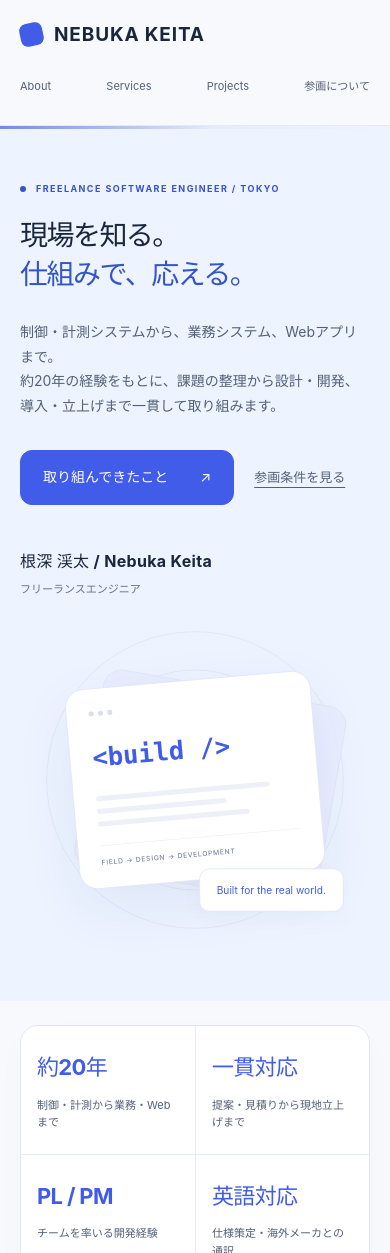
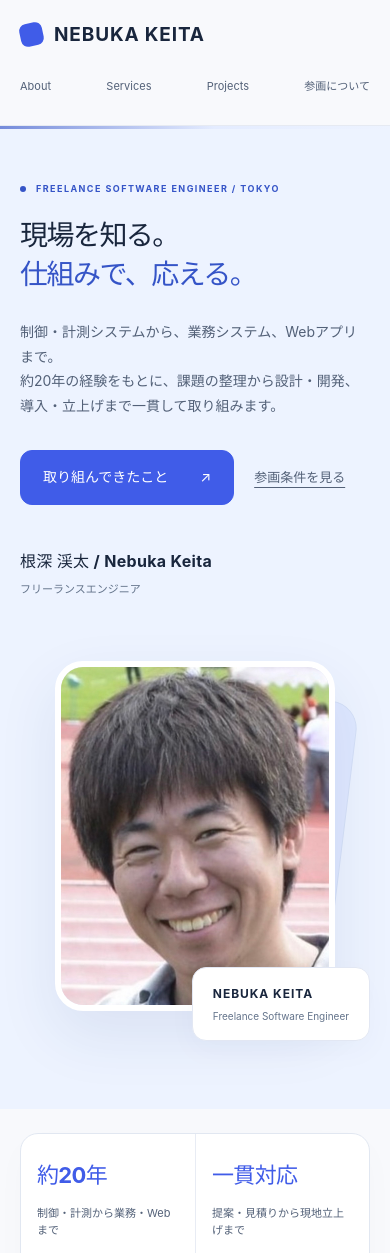
Before and after one commit to nebuka-radix/homepage, a Vue app: page / in a window 390 px wide. Shown: the top 1253 px of the page. Built offline with nearby package versions, Linux system fonts and the light colour scheme.

Commit message:
ヒーローにプロフィール写真の表示領域を追加

```diff
--- a/src/App.vue
+++ b/src/App.vue
@@ -1,4 +1,5 @@
 <script setup lang="ts">
+import { ref as createPhotoRef } from 'vue'
 import { useSceneColors } from './composables/useSceneColors'
 import { usePageAnimations } from './composables/usePageAnimations'
 const year = new Date().getFullYear()
@@ -265,6 +266,9 @@ const principles = [
 usePageAnimations()
 
 useSceneColors()
+
+const profilePhotoFailed = createPhotoRef(false)
+const profilePhotoUrl = `${import.meta.env.BASE_URL}images/profile.jpg`
 </script>
 
 <template>
@@ -312,21 +316,40 @@ useSceneColors()
           </div>
         </div>
 
-        <div class="hero-art" aria-hidden="true">
-          <div class="art-orbit orbit-one"></div>
-          <div class="art-orbit orbit-two"></div>
-          <div class="art-card art-card-back"></div>
-          <div class="art-card art-card-front">
-            <div class="art-dots"><i></i><i></i><i></i></div>
-            <div class="art-code">&lt;build /&gt;</div>
-            <div class="art-line line-long"></div>
-            <div class="art-line line-medium"></div>
-            <div class="art-line line-short"></div>
-            <div class="art-divider"></div>
-            <div class="art-caption">FIELD → DESIGN → DEVELOPMENT</div>
+
+        <!-- profile-photo:start -->
+        <div class="hero-art portrait-area">
+          <div class="art-card-back portrait-backdrop" aria-hidden="true"></div>
+
+          <figure class="art-card-front portrait-frame">
+            <img
+              v-if="!profilePhotoFailed"
+              class="profile-photo"
+              :src="profilePhotoUrl"
+              alt="根深 渓太のプロフィール写真"
+              width="720"
+              height="900"
+              fetchpriority="high"
+              decoding="async"
+              @error="profilePhotoFailed = true"
+            />
+            <div
+              v-else
+              class="portrait-fallback"
+              role="img"
+              aria-label="NEBUKA KEITAのイニシャル"
+            >
+              <span>NK</span>
+              <small>NEBUKA KEITA</small>
+            </div>
+          </figure>
+
+          <div class="art-label portrait-label">
+            <span class="portrait-label-name">NEBUKA KEITA</span>
+            <span>Freelance Software Engineer</span>
           </div>
-          <div class="art-label">Built for the real world.</div>
         </div>
+        <!-- profile-photo:end -->
 
         </div>
       </section>
--- a/src/styles/main.css
+++ b/src/styles/main.css
@@ -1117,3 +1117,127 @@ h3,
 }
 
 /* site-brand-name:end */
+
+/* profile-photo:start */
+
+.hero-art.portrait-area {
+  width: 100%;
+  min-width: 0;
+  min-height: 440px;
+  padding: 16px 12px 36px;
+  transform: none;
+}
+
+.portrait-area .portrait-frame {
+  position: relative;
+  width: min(100%, 320px);
+  height: auto;
+  aspect-ratio: 4 / 5;
+  margin: 0;
+  padding: 0;
+  overflow: hidden;
+  border: 6px solid #fff;
+  border-radius: 28px;
+  background: #e2e9f7;
+  box-shadow: 0 24px 60px #233d8018;
+  transform: none;
+}
+
+.profile-photo {
+  display: block;
+  width: 100%;
+  height: 100%;
+  object-fit: cover;
+
+  /* 顔の位置に合わせて縦方向の値を調整 */
+  object-position: center 35%;
+}
+
+.portrait-area .portrait-backdrop {
+  position: absolute;
+  width: min(78%, 300px);
+  height: auto;
+  aspect-ratio: 4 / 5;
+  border: 1px solid var(--scene-border, #d5e0f7);
+  border-radius: 28px;
+  background: var(--scene-soft, #dfe8ff);
+  transform: translate(16px, 0) rotate(7deg);
+}
+
+.portrait-fallback {
+  display: flex;
+  flex-direction: column;
+  align-items: center;
+  justify-content: center;
+  gap: 16px;
+  width: 100%;
+  height: 100%;
+  background: linear-gradient(145deg, #edf3ff, #dce5fa);
+  color: #3554c7;
+}
+
+.portrait-fallback > span {
+  font-size: 72px;
+  font-weight: 650;
+  line-height: 1;
+  letter-spacing: -0.06em;
+}
+
+.portrait-fallback > small {
+  font-size: 11px;
+  letter-spacing: 0.16em;
+}
+
+.portrait-area .portrait-label {
+  right: 0;
+  bottom: 14px;
+  display: flex;
+  flex-direction: column;
+  gap: 5px;
+  max-width: 100%;
+  padding: 16px 20px;
+  border-radius: 14px;
+  line-height: 1.6;
+}
+
+.portrait-label-name {
+  color: #19263d;
+  font-size: 12px;
+  font-weight: 700;
+  letter-spacing: 0.08em;
+}
+
+.portrait-label > span:last-child {
+  color: #64748b;
+  font-size: 10px;
+}
+
+@media (max-width: 960px) {
+  .hero-art.portrait-area {
+    min-height: 370px;
+  }
+}
+
+@media (max-width: 700px) {
+  .hero-art.portrait-area {
+    width: min(100%, 370px);
+    min-height: 0;
+    margin: 30px auto 0;
+    padding-bottom: 42px;
+  }
+
+  .portrait-area .portrait-frame {
+    width: min(86%, 280px);
+  }
+
+  .portrait-area .portrait-backdrop {
+    width: min(76%, 260px);
+  }
+
+  .portrait-area .portrait-label {
+    right: 0;
+    bottom: 12px;
+  }
+}
+
+/* profile-photo:end */
```
Also changed, not shown: public/images/profile.jpg (added).
